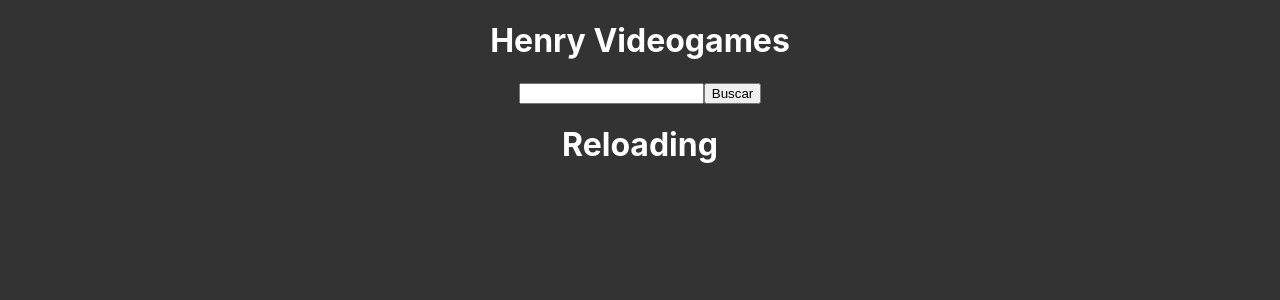
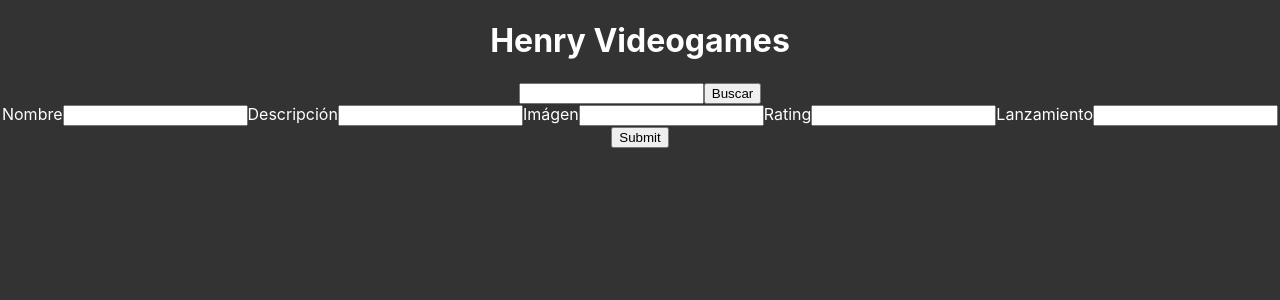
Before and after one commit to DelgadoElias/PI-Videogames-main, a React (Create React App) app in the folder client/: page /add in a window 1280 px wide. Shown: the top 300 px of the page. Built offline with nearby package versions, Linux system fonts and the light colour scheme; no server answers.

Commit message:
Sumario
Generación de código del componente de videojuegos
Enrutamiento básico
Paginación principal nomás
Finalización del componente videogameDetail

```diff
--- a/client/src/App.js
+++ b/client/src/App.js
@@ -1,5 +1,6 @@
 import { Route, Switch } from 'react-router';
 import './App.css';
+import AddVideogame from './components/addVideogame';
 import Order from './components/Order';
 import SearchBar from './components/SearchBar';
 import VideogameDetail from './components/VideogameDetail';
@@ -18,8 +19,14 @@ function App() {
       <SearchBar></SearchBar>
       {/* ..... Enrutamiento completo ..... */}
       <Switch>
-      {/* ..... Ruta para videogame Detail ..... */}
-        <Route path="/:id">
+
+        {/* ..... Agregado de un videojuego ..... */}
+        <Route exact path="/add">
+          <AddVideogame></AddVideogame>
+        </Route>
+
+        {/* ..... Ruta para videogame Detail ..... */}
+        <Route exact path="/:id">
           <VideogameDetail />
         </Route>
         {/* ..... Ruta inicial ..... */}
@@ -27,6 +34,7 @@ function App() {
           <Order></Order>
           <Videogames></Videogames>
         </Route>
+
       </Switch>
     </div>
   );
--- a/client/src/components/Videogame.jsx
+++ b/client/src/components/Videogame.jsx
@@ -1,3 +1,5 @@
+import { Link } from 'react-router-dom'
+
 export default function Videogame(props){
 
     // Componente presentacional
@@ -5,6 +7,9 @@ export default function Videogame(props){
     const { id, name, description, image, rating, released } = props;
     //TODO: Decorarlo que está re feo - Está todo tirado así nomás
     return (<>
+
+    <Link to={`/${id}`}>
+
     <h1>{id}</h1>
 
     <p>{name}</p>
@@ -15,5 +20,8 @@ export default function Videogame(props){
     <p>{rating}</p>
 
     <p>{released}</p>
+
+    </Link>
+
     </>)
 }
--- a/client/src/components/VideogameDetail.jsx
+++ b/client/src/components/VideogameDetail.jsx
@@ -9,15 +9,20 @@ export default function VideogameDetail(props){
 
     const [videogame, setVideogame ] = useState(null)
 
-    let parametros = useParams()
-
-
-    console.log(parametros);
+    let {id} = useParams()
 
 
     useEffect(() => {
-        axios.get('http://localhost:3001/videogame/412520')
 
+        // TODO: Se como pasarlo a async, no se como mostrar las cosas a display
+        axios.get(`http://localhost:3001/videogame/${id}`).then((x) => {
+            // ------------
+            setVideogame(x.data);
+            // ------------
+        }).catch(e => console.log(e));
+
+        // Se puede limpiar pero no lo veo necesario. Cuándo muere el componente también se va el estado.
+        return () => { setVideogame(null); }
 
      }, []);
 
@@ -27,13 +32,15 @@ export default function VideogameDetail(props){
     //TODO: Decorarlo que está re feo - Está todo tirado así nomás
     return (<>
 
+        {/* Ocupamos un ternario según el valor del componente --> Si es null escribimos 'loading' - Si no es null escribimos los valores del componente */}
         {
+
         videogame ? <>
         <h1>{videogame.id}</h1>
 
         <p>{videogame.name}</p>
 
-        <img src={videogame.image} alt={videogame.description} />
+        <img src={videogame.background_image} alt={videogame.description} />
         <p>descripción:{videogame.description}</p>
 
         <p>{videogame.rating}</p>
--- a/client/src/components/addVideogame.jsx
+++ b/client/src/components/addVideogame.jsx
@@ -0,0 +1,50 @@
+import axios from "axios";
+import { useState } from "react";
+import { useHistory } from "react-router";
+
+export default function AddVideogame(){
+
+    const [videogame, setVideogame] = useState({})
+
+    let history = useHistory()
+
+    // Función para captar los cambios
+    function onInputChange(e){
+        e.preventDefault();
+        setVideogame({
+            ...videogame,
+            [e.target.name] : e.target.value
+        });
+    }
+
+    function onSubmit(e){
+        e.preventDefault();
+        //TODO: Pasarlo a async await
+        axios.post('http://localhost:3001/videogame/',videogame).then(() => {
+            history.push('/')
+        }).catch((err) => {console.log(err);})
+    }
+
+    return (<>
+    <form onSubmit={onSubmit}>
+        <label htmlFor="">Nombre</label>
+        <input onChange={onInputChange} name="name" type="text" value={videogame.name}/>
+
+        <label htmlFor="">Descripción</label>
+        <input onChange={onInputChange} name="description" type="text" value={videogame.description} />
+
+        <label htmlFor="">Imágen</label>
+        <input onChange={onInputChange} name="image" type="text" value={videogame.image} />
+
+        <label htmlFor="">Rating</label>
+        <input onChange={onInputChange} name="rating" type="text" value={videogame.rating} />
+
+        <label htmlFor="">Lanzamiento</label>
+        <input onChange={onInputChange} name="released" type="text" value={videogame.released} />
+
+        {/* Botón de envío */}
+        <input type="submit" />
+
+    </form>
+    </>)
+}
```
